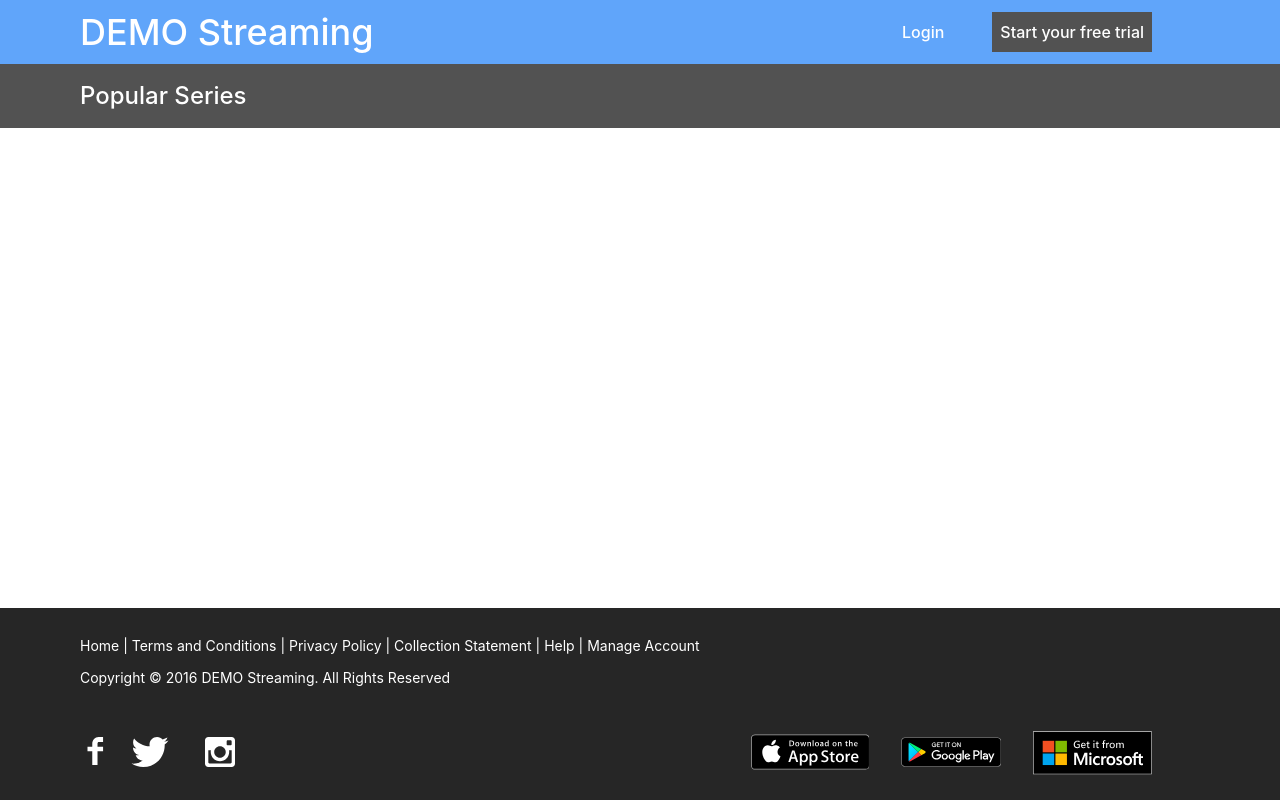
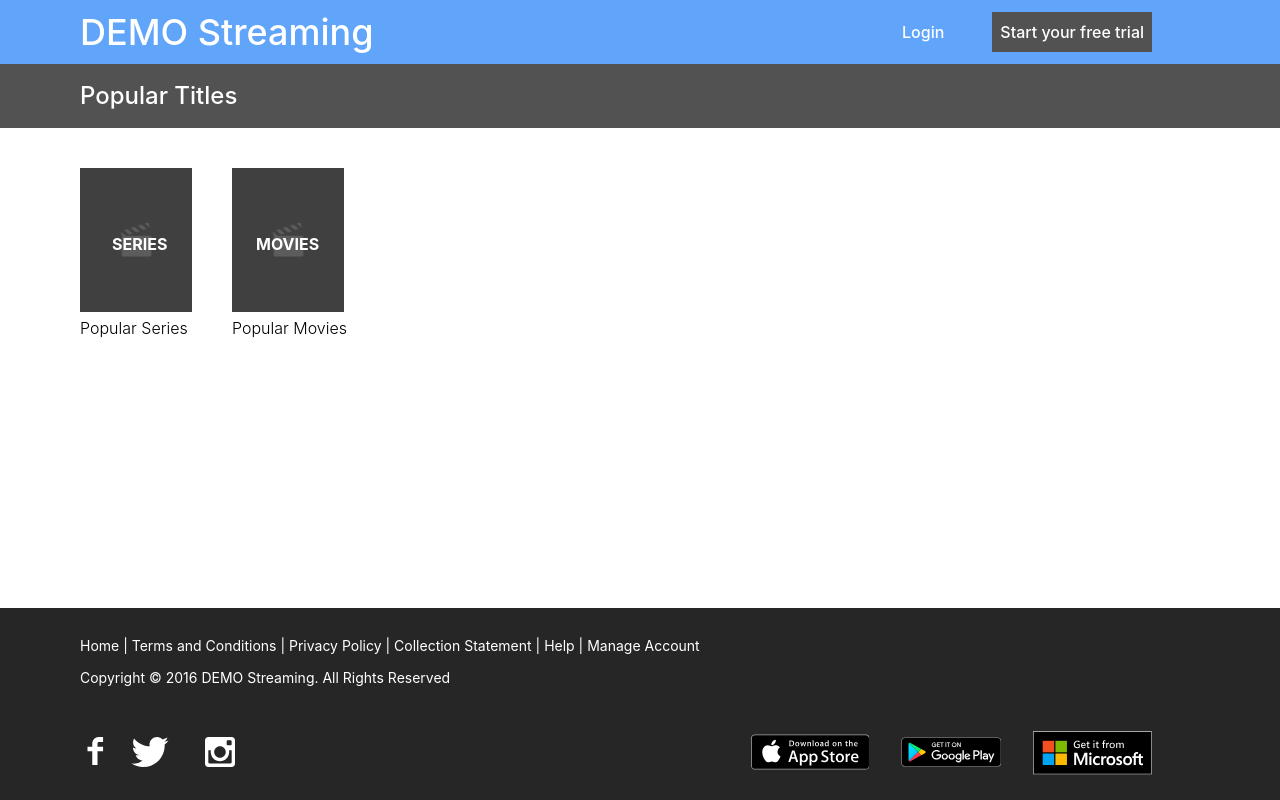
Before and after one commit to AlanusK/demo-streaming, a React (Create React App) app: page / in a window 1280 px wide. Built offline with nearby package versions, Linux system fonts and the light colour scheme.

Commit message:
feat: route pages

```diff
--- a/package.json
+++ b/package.json
@@ -8,6 +8,7 @@
     "@testing-library/user-event": "^13.5.0",
     "react": "^18.2.0",
     "react-dom": "^18.2.0",
+    "react-router-dom": "^5.2.0",
     "react-scripts": "5.0.1",
     "web-vitals": "^2.1.4"
   },
--- a/src/App.js
+++ b/src/App.js
@@ -1,14 +1,14 @@
 import Header from './components/header';
 import Footer from './components/footer';
-import Series from './pages/series/Series';
-import Movies from './pages/movies/Movies';
+import Routes from './Routes';
 
 function App() {
   return (
     <div className='min-h-screen flex flex-col relative'>
       <Header/>
-      <Series  />
-      {/* <Movies  /> */}
+      <div className='pt-16 pb-48'>
+        <Routes />
+      </div>
       <Footer />
     </div>
   );
--- /dev/null
+++ b/src/Routes.js
@@ -0,0 +1,17 @@
+import React from 'react';
+import { BrowserRouter as Router, Switch, Route } from "react-router-dom";
+import Home from './pages/home';
+import Series from './pages/series';
+import Movies from './pages/movies';
+
+const Routes = () => (
+    <Router>
+        <Switch>
+            <Route path='/movies' component={Movies} />
+            <Route path='/series' component={Series} />
+            <Route path='/' component={Home} />
+        </Switch>
+    </Router>
+);
+
+export default Routes;
--- a/src/pages/home/Home.js
+++ b/src/pages/home/Home.js
@@ -1,7 +1,11 @@
 import React from 'react';
-import clapperboard from '../../clapperboard.svg';
+import placeholder from '../../placeholder.png';
 
-const Home = () => {
+const Home = ({ history }) => {
+
+    const handleBtnClick = (id) => {
+        history.push(`/${id}`)
+    }
 
     return (
         <div className=''>
@@ -9,23 +13,24 @@ const Home = () => {
                 <h1 className='text-2xl text-white font-medium'>Popular Titles</h1>
             </div>
             <div className='flex items-center mt-10 px-20'>
-                <button className='mr-10'>
-                    <div className='bg-neutral-700 h-36 px-6 relative flex items-center'>
-                        <h1 className='font-extrabold text-white absolute bottom-14'>SERIES</h1>
-                        <img src={clapperboard} alt='' />
+                <button className='mr-10' onClick={() => handleBtnClick('series')}>
+                    <div className='bg-neutral-700 h-36 w-28  relative flex flex-col '>
+                        <h1 className='font-bold text-white absolute top-16 left-8'>SERIES</h1>
+                        <img className='absolute top-10' src={placeholder} alt='' />
                     </div>
-                    <p className='mt-1 font-light'>Popular Series</p>
+                    <p className='mt-1 font-light absolute'>Popular Series</p>
                 </button>
 
-                <button className='mr-10'>
-                    <div className='bg-neutral-700 h-36 px-6 relative flex items-center'>
-                        <h1 className='font-extrabold text-white absolute bottom-14'>MOVIES</h1>
-                        <img src={clapperboard} alt='' />
+                <button className='mr-10' onClick={() => handleBtnClick('movies')}>
+                    <div className='bg-neutral-700 h-36 w-28  relative flex flex-col '>
+                        <h1 className='font-bold text-white absolute top-16 left-6'>MOVIES</h1>
+                        <img className='absolute top-10' src={placeholder} alt='' />
                     </div>
-                    <p className='mt-1 font-light'>Popular Movies</p>
+                    <p className='mt-1 font-light absolute'>Popular Movies</p>
                 </button>
 
             </div>
+
         </div>
     )
 }
--- a/src/pages/movies/Movies.js
+++ b/src/pages/movies/Movies.js
@@ -3,12 +3,12 @@ import React from 'react';
 const Movies = () => {
 
     return (
-        <div className='pt-16 pb-48'>
+        <div>
             <div className='flex items-center h-16 w-full fixed px-20 bg-neutral-600'>
                 <h1 className='text-2xl text-white font-medium'>Popular Movies</h1>
             </div>
             <div className='px-20 pt-20 flex flex-wrap justify-start'>
-             <img src='' alt='' />
+                Movies Page
             </div>
         </div>
     )
--- a/src/pages/series/Series.js
+++ b/src/pages/series/Series.js
@@ -3,12 +3,12 @@ import React from 'react';
 const Series = () => {
 
     return (
-        <div className='pt-16 pb-48'>
+        <div>
             <div className='flex items-center h-16 w-full fixed px-20 bg-neutral-600'>
                 <h1 className='text-2xl text-white font-medium'>Popular Series</h1>
             </div>
             <div className='px-20 pt-20 flex flex-wrap justify-start'>
-                <img src='' alt='' />
+                Series Page
             </div>
         </div>
     )
```
Also changed, not shown: src/placeholder.png (added), 1 other file (tests, documents, lock files or other folders).
